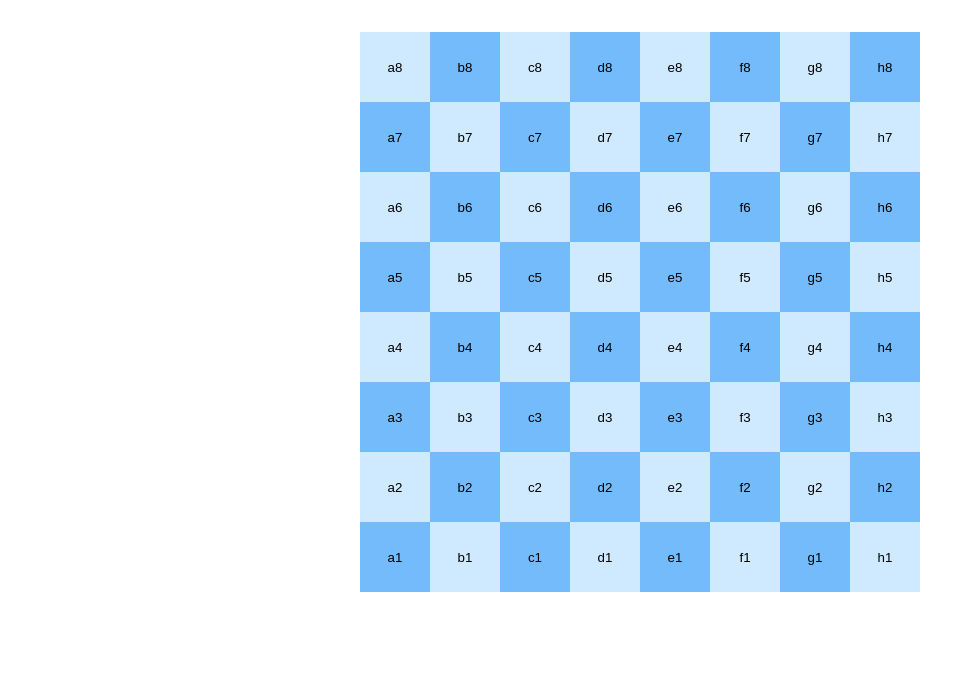
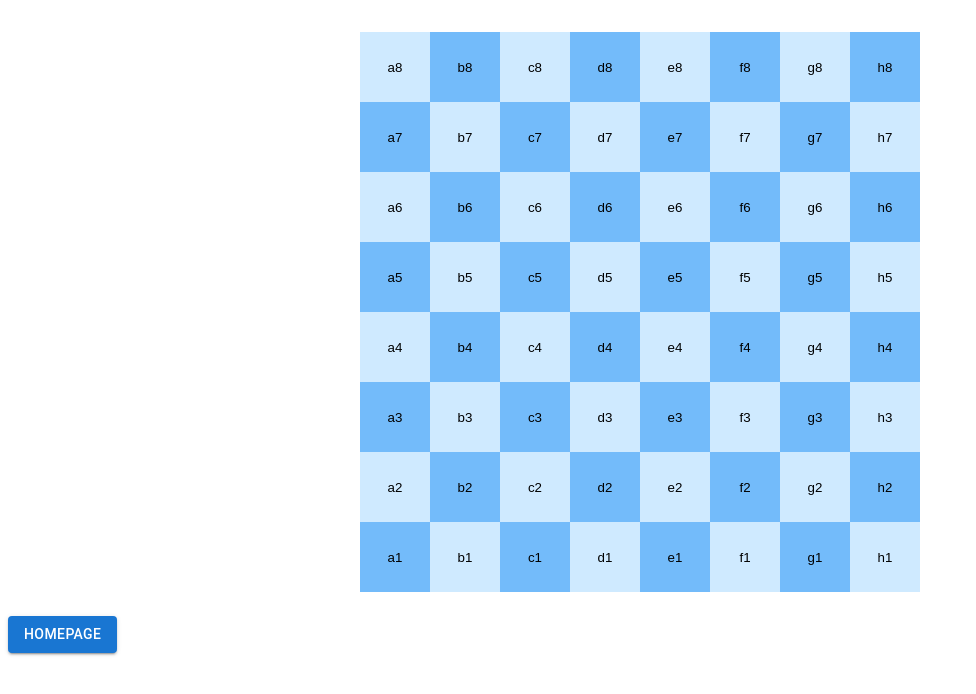
Before and after one commit to alerotta/salici, a React (Vite) app in the folder frontend/: page /game in a window 1280 px wide. Shown: the top 694 px of the page, without its empty margins (0-976 px from the left). Built offline with nearby package versions, Linux system fonts and the light colour scheme.

Commit message:
feat: add control buttons

```diff
--- a/frontend/src/pages/GamePage.tsx
+++ b/frontend/src/pages/GamePage.tsx
@@ -1,8 +1,11 @@
 import Board from "../components/board"
-import { Box } from "@mui/material";
+import { Box, Button } from "@mui/material";
+import { useNavigate } from "react-router";
 
 function GamePage() {
+  const navigate = useNavigate()
   return (
+    <>
       <Box
         sx={{
           display: "flex",
@@ -13,7 +16,14 @@ function GamePage() {
         }}
       >
         <Board />
+
       </Box>
+      <Button
+        variant="contained"
+        onClick={() => navigate("/")}>
+        homepage
+      </Button>
+    </>
   )
 }
 
--- a/frontend/src/pages/HomePage.tsx
+++ b/frontend/src/pages/HomePage.tsx
@@ -1,6 +1,10 @@
-import { Box } from "@mui/material"
+import { Box, Button } from "@mui/material"
+import { useNavigate } from "react-router";
 
 function HomePage() {
+
+  const navigate = useNavigate();
+
   return (
     <Box
       sx={{
@@ -11,6 +15,9 @@ function HomePage() {
         boxSizing: "border-box",
       }}
     >
+      <Button
+        variant="contained"
+        onClick={() => navigate("/game")}> Game </Button>
     </Box>
   )
 }
```
Lines whose indentation alone changed are shown as unchanged.
